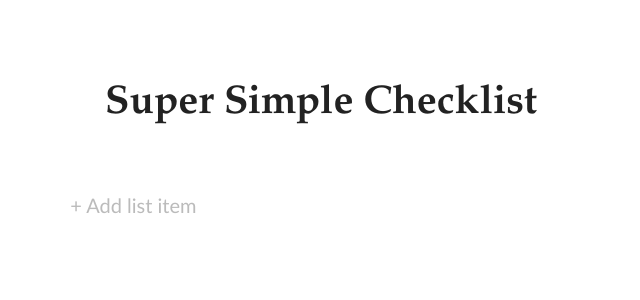
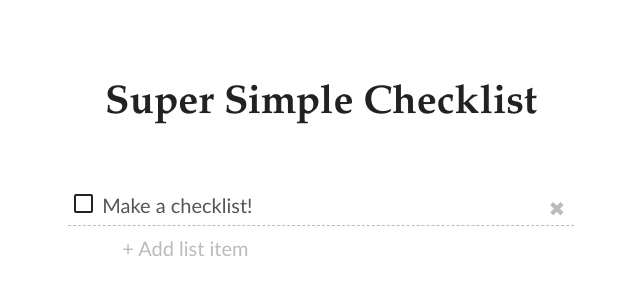
Before and after one commit to kingllama/supersimplechecklist, a Flask app: page / in a window 1280 px wide. Shown: the top 300 px of the page, without its empty margins (319-959 px from the left). Run offline with Flask 2, Linux system fonts and the light colour scheme.

Commit message:
Check boxes done

```diff
--- a/templates/checklist.html
+++ b/templates/checklist.html
@@ -7,7 +7,8 @@
 
 
             window.addEventListener("click",function(event){
-                if(document.activeElement.tagName !== "TEXTAREA"){
+                tag = document.activeElement.tagName
+                if(tag !== "LI" && tag !== "INPUT" && tag !== "TEXTAREA"){
                     update_checklist(event);
                 }
             });
@@ -23,8 +24,8 @@
                 new_textarea.setAttribute("placeholder", "+ Add list item");
                 bind_textarea_events(new_textarea)
 
-                new_checkbox = document.createElement("div");
-                new_checkbox.className = "checkbox"
+                new_checkbox = document.createElement("input");
+                new_checkbox.setAttribute("type", "checkbox");
 
                 new_deleter = document.createElement("div");
                 new_deleter.className = "deleter"
@@ -57,7 +58,7 @@
                     }
                 }
 
-                if(this.tagName === 'textarea'){
+                if(this.tagName === 'TEXTAREA'){
                     this.style.height = "17px";
                     if((this.scrollHeight - 33) % 23 === 0){
                         this.style.height = this.scrollHeight - 10 + "px"
@@ -71,6 +72,7 @@
                     var item = all_checklist_items[i-1]
                     if (item.value.length < 1
                         && i != all_checklist_items.length
+                        && i != 1
                         && item != document.activeElement) {
                             items_to_delete.push(item)
                     }
@@ -142,15 +144,16 @@
             border-bottom: none;
         }
 
-        li:last-child div {
+        li:last-child div, li:last-child input[type="checkbox"] {
             display: none;
         }
 
         li textarea {
+            padding-left: 25px;
             border: 0px;
-            width: 89%;
+            width: Calc(93% - 27px);
+            margin-left: 27px;
             padding: 5px;
-            padding-left: 0px;
             resize: none;
             height: 1em;
             outline: none;
@@ -167,18 +170,39 @@
         li:last-child textarea::-moz-placeholder { color:#bbb; }
         li:last-child textarea:-ms-input-placeholder { color:#bbb; }
 
-        li div {
+        li:last-child textarea {
+            padding-left: 25px;
+        }
+
+        li div, li input[type="checkbox"] {
             display: inline-block;
             width: 5%;
             position: relative;
         }
 
-        li div.checkbox {
+        li input[type="checkbox"] {
+            -webkit-appearance: none;
+            width: 19px;
+            height: 19px;
+            border: 2px solid #222;
+            color: #222;
+            border-radius: 2px;
+            position: absolute;
+            margin-top: 6px;
+            outline: none;
+        }
 
+        li input[type="checkbox"]:checked:after {
+            content:"✔";
+            font-size: 20px;
+            text-shadow: 3px 0px 0px white, 1px -1px 0px white, 1px -3px 0px white;
+            position: absolute;
+            margin-top: -5px;
         }
+
         li div.deleter:after {
             position: absolute;
-            top:-27px;
+            top:-25px;
             content:'✖';
             color: #bbb;
         }
@@ -188,6 +212,7 @@
     <h1>Super Simple Checklist</h1>
     <div class="main-container" id="checklist-body">
         <ul id="main-checklist">
+            <li><input type="checkbox"><textarea style="height: 23px;">Make a checklist!</textarea><div class="deleter"></div></li>
         </ul>
     </div>
 </body>
```
